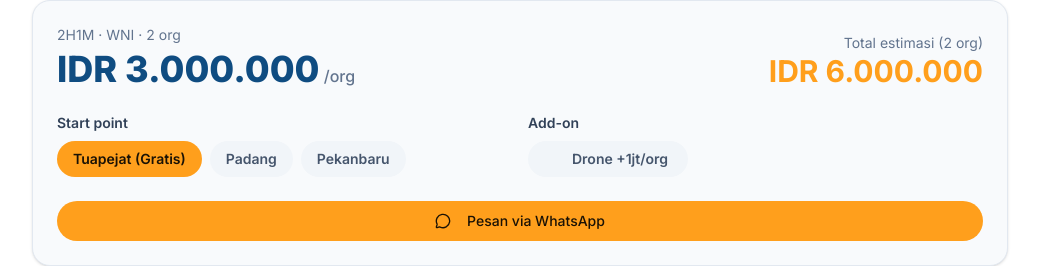
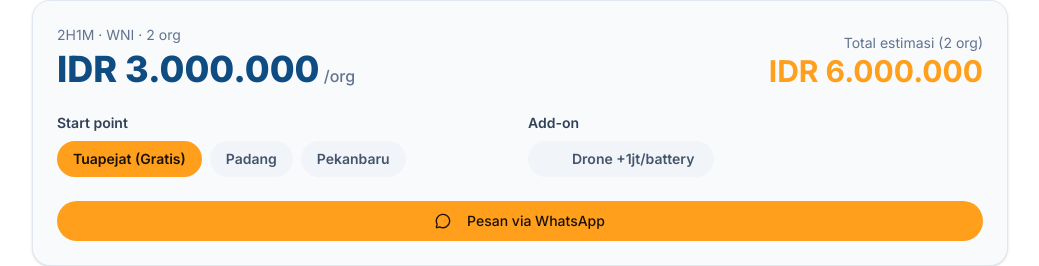
Before and after one commit to zikriaulia28/mentawai-japangisme, a Next.js app: page / in a window 1280 px wide. Shown: the part 1436-1702 px from the top of the page, without its empty margins (120-1159 px from the left). Built offline with nearby package versions, Linux system fonts and the light colour scheme; no server answers.

Commit message:
fix: drone add-on flat per battery, not multiplied by org

```diff
--- a/src/components/sections/PricingSection.tsx
+++ b/src/components/sections/PricingSection.tsx
@@ -161,7 +161,7 @@ export function PricingSection() {
                   )}
                 >
                   <Check className={cn("h-4 w-4", drone ? "opacity-100" : "opacity-0")} />
-                  Drone {category === "WNI" ? "+1jt" : "+1.5jt"}/org
+                  Drone {category === "WNI" ? "+1jt" : "+1.5jt"}/battery
                 </button>
               </div>
             </div>
--- a/src/lib/pricing.ts
+++ b/src/lib/pricing.ts
@@ -52,7 +52,7 @@ export function calcPricing({ pkg, category, org, start, drone }: PricingInput):
   const perorg = getPerOrg(pkg, category, org);
   const startPerorg = START_ADDON[start][category];
   const dronePerorg = drone ? DRONE_ADDON[category] : 0;
-  const total = (perorg + startPerorg + dronePerorg) * org;
+  const total = (perorg + startPerorg) * org + dronePerorg;
   return { perorg, startPerorg, dronePerorg, total };
 }
 
```
Also changed, not shown: 1 other file (tests, documents, lock files or other folders).
